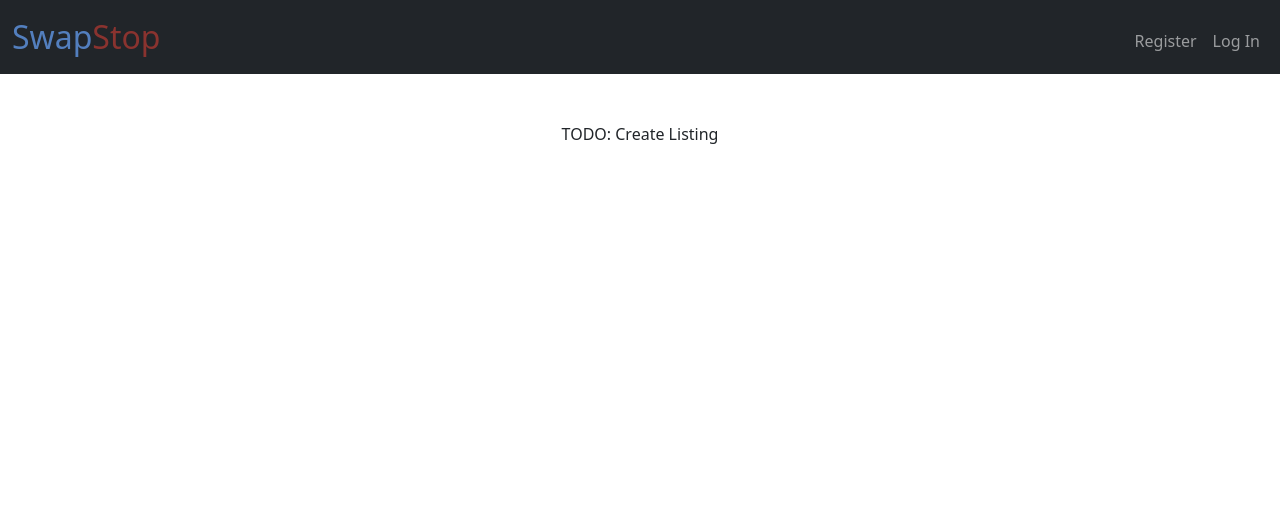
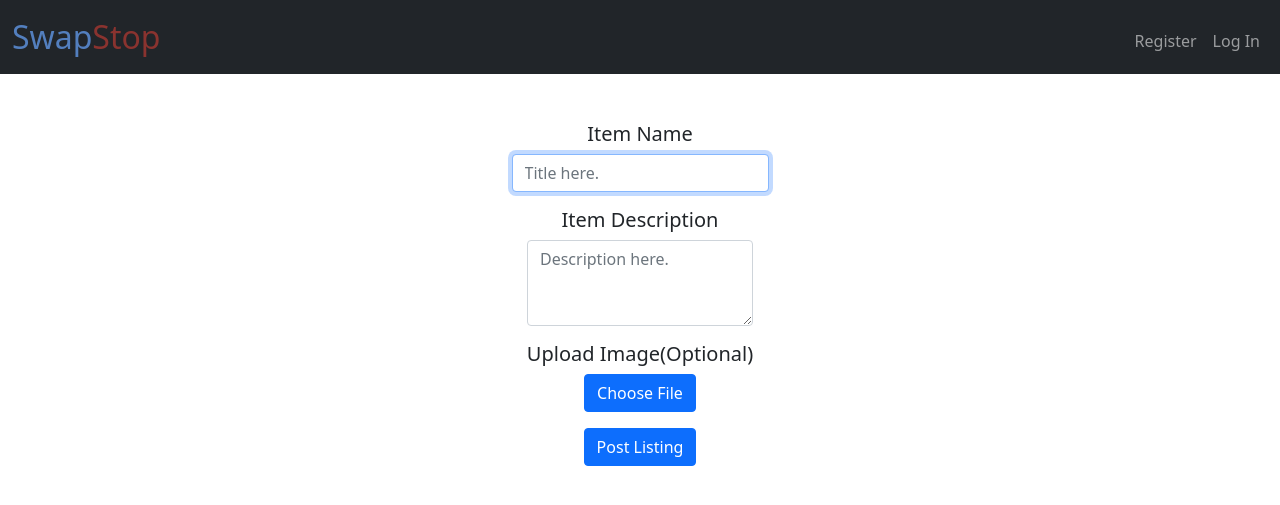
Before and after one commit to andrewp2303/SwapStop, a Flask app: page /listitem in a window 1280 px wide. Shown: the top 505 px of the page. Run offline with Flask 2, Linux system fonts and the light colour scheme.

Commit message:
/listitem route

```diff
--- a/swapproj/application.py
+++ b/swapproj/application.py
@@ -23,6 +23,29 @@ def viewitems():
         return render_template("viewitems.html")
 
 @bp.route("/listitem", methods=["GET", "POST"])
-def createlisting():
+def listitem():
     if request.method == "GET":
         return render_template("listitem.html")
+    else:
+        title = request.form.get("title")
+        description = request.form.get("description")
+        img = request.form.get("filename")
+
+        if not(title or description):
+            flash("Please provide title and description")
+            return redirect("/listitem")
+
+        item = Item(
+            name=title,
+            description=description,
+            img= img,
+            timestamp= datetime.now(),
+            sold=False,
+            user_id= session["user_id"]
+        )
+        db_session.add(item)
+        db_session.commit()
+
+        flash("New listing created!")
+        # Future TODO: redirect to /myitems
+        return redirect("/")
--- a/swapproj/templates/listitem.html
+++ b/swapproj/templates/listitem.html
@@ -5,5 +5,26 @@
 {% endblock %}
 
 {% block main %}
-  TODO: Create Listing
+  <form action="/listitem" method="post">
+
+    <h5>Item Name</h5>
+    <div class="mb-3">
+        <input autocomplete="off" autofocus class="form-control mx-auto w-auto" id="title" name="title" placeholder="Title here." type="text" value="">
+    </div>
+
+    <h5>Item Description</h5>
+    <div class="mb-3">
+        <textarea class="form-control mx-auto w-auto" rows="3" id="description" name="description" placeholder="Description here."></textarea>
+    </div>
+
+    <h5>Upload Image(Optional)</h5>
+    <div class="mb-3">
+      <input type="file" id="myFile" name="filename" hidden>
+      <label for="myFile" class="btn btn-primary">Choose File</label>
+    </div>
+    <div class="mb-3">
+      <button class="btn btn-primary" type="submit">Post Listing</button>
+    </div>
+
+  </form>
 {% endblock %}
--- a/swapproj/templates/login.html
+++ b/swapproj/templates/login.html
@@ -6,7 +6,7 @@
 {% block main %}
   <h3>Login</h3><br>
   <form action="/login" method="post">
-    <div class="mb-3">
+    <div class="mb-3 ">
         <input autocomplete="off" autofocus class="form-control mx-auto w-auto" id="username" name="username" placeholder="Username" type="text">
     </div>
     <div class="mb-3">
```
